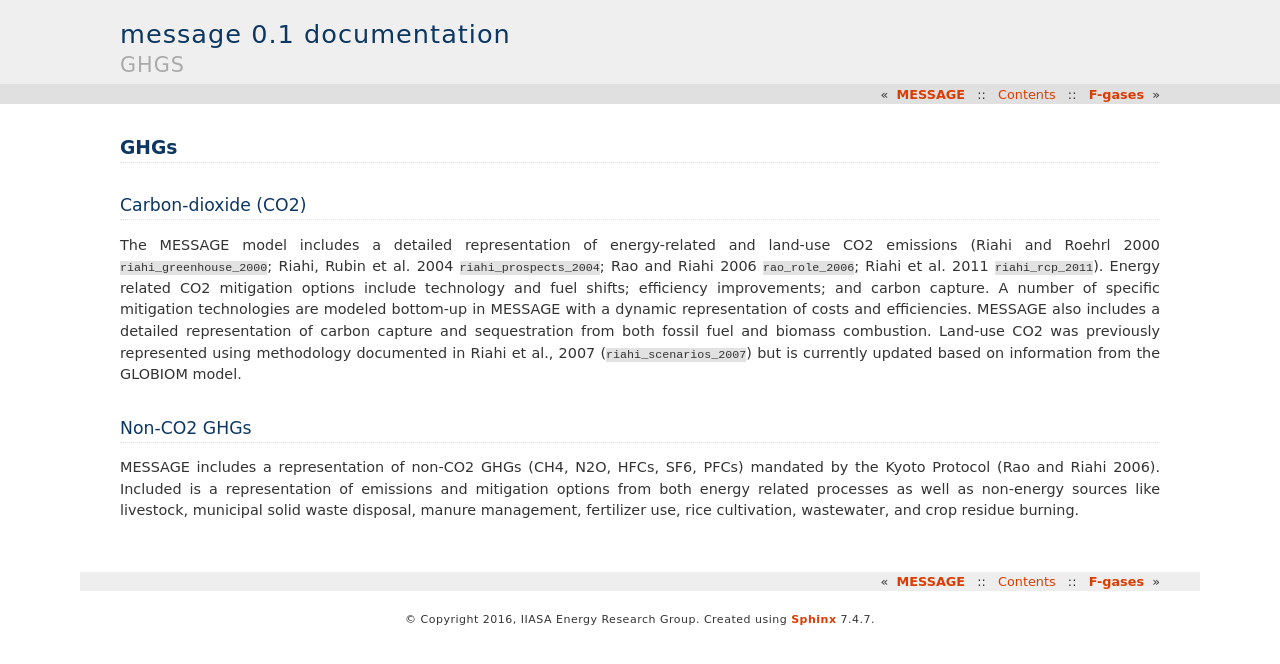
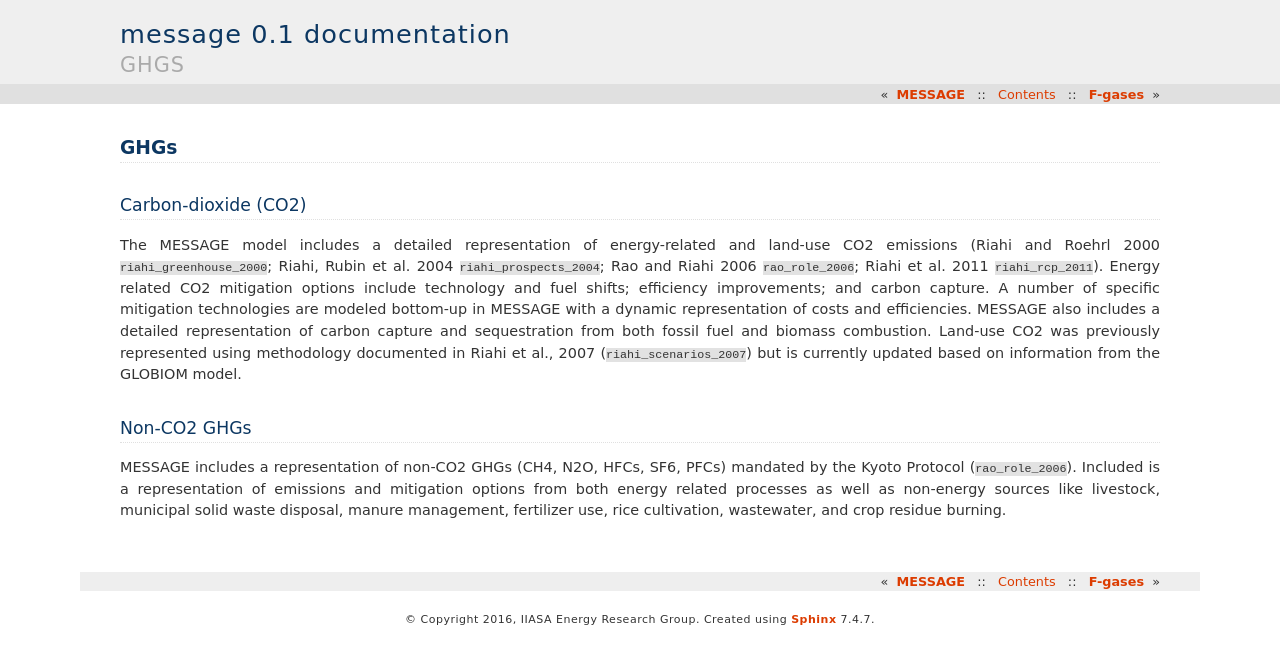
Before and after one commit to iiasa/message_doc, a Sphinx documentation site: the page built from source/message_globiom/climate/message/ghgs.rst, in a window 1280 px wide. Shown: the top 664 px of the page. Built offline with Sphinx 7.4.7, drawn with Linux system fonts in a browser that asks for light colours; cross-references to code outside the pages are shown as plain code.

Commit message:
Update ghgs.rst

```diff
--- a/source/message_globiom/climate/message/ghgs.rst
+++ b/source/message_globiom/climate/message/ghgs.rst
@@ -6,4 +6,4 @@ The MESSAGE model includes a detailed representation of energy-related and land-
 
 Non-CO2 GHGs
 -------------------
-MESSAGE includes a representation of non-CO2 GHGs (CH4, N2O, HFCs, SF6, PFCs) mandated by the Kyoto Protocol (Rao and Riahi 2006). Included is a representation of emissions and mitigation options from both energy related processes as well as non-energy sources like livestock, municipal solid waste disposal, manure management, fertilizer use, rice cultivation, wastewater, and crop residue burning.
+MESSAGE includes a representation of non-CO2 GHGs (CH4, N2O, HFCs, SF6, PFCs) mandated by the Kyoto Protocol (:cite:`rao_role_2006`). Included is a representation of emissions and mitigation options from both energy related processes as well as non-energy sources like livestock, municipal solid waste disposal, manure management, fertilizer use, rice cultivation, wastewater, and crop residue burning.
```
